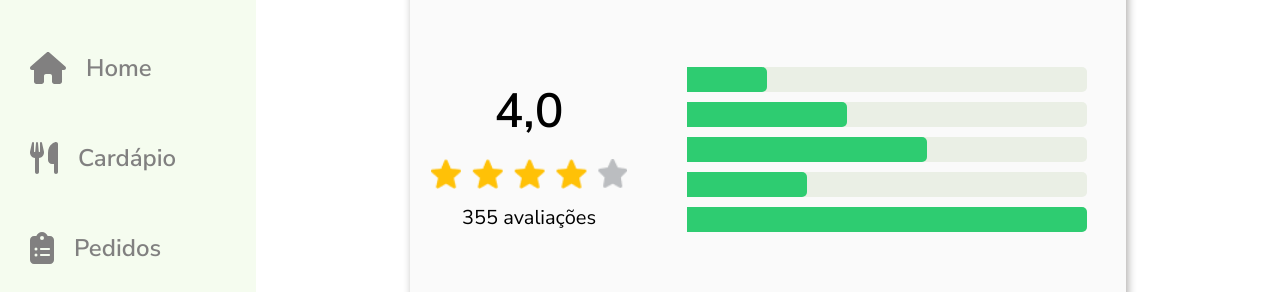
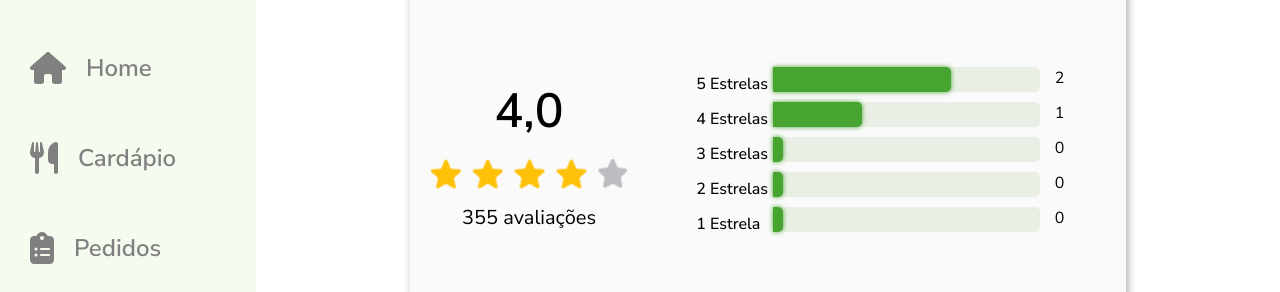
Before and after one commit to Xul14/SaveEats-Web, a React (Vite) app: page /menu/avaliacao in a window 1280 px wide. Shown: the part 126-418 px from the top of the page. Built offline with nearby package versions, Linux system fonts and the light colour scheme; no server answers.

Commit message:
Perfil editando

```diff
--- a/src/components/BarAvaliacao/BarAvaliacao.css
+++ b/src/components/BarAvaliacao/BarAvaliacao.css
@@ -1,9 +1,15 @@
 .bar-chart {
+    width: 80%;
     display: flex;
+    margin: 0 auto;
+    flex-direction: column;
+}
+
+.container-bar-av {
+    height: 100%;
     width: 100%;
-    margin: 0 auto;
-    max-width: 400px;
-    flex-direction: column;
+    display: grid;
+    grid-template-columns: 20% 1fr 10%;
 }
 
 .bar {
@@ -13,7 +19,7 @@
     margin-bottom: 10px;
     border-radius: 5px;
     justify-content: space-between;
-    background-color:  rgba(144, 174, 110, 0.15);
+    background-color: rgba(144, 174, 110, 0.15);
 }
 
 .bar-label {
@@ -21,26 +27,37 @@
     align-self: center;
 }
 
-.bar-fill {
+.bar_fill {
     width: 0;
     padding: 5px;
-    color: #fff;
     text-align: right;
     border-radius: 0 5px 5px 0;
-    background-color: #488A27;
+    background-color: #48a431;
+    box-shadow: 0px 0px 5px #48a431;
     transition: width 0.3s ease-in-out;
+    animation: fillAnimation 2s ease;
 }
 
-.bar-label {
+.bar_label {
     align-self: center;
+    font-weight: 500;
+}
+
+.quant_avaliacao_estrela {
+    display: flex;
+    justify-content: center;
+
 }
 
 .bar-fill {
     background-color: #2ecc71;
 }
 
-.chart-background {
-    padding: 10px;
-    border-radius: 10px;
-    background-color: #f1f1f1;
-}
+@keyframes fillAnimation {
+    from {
+      width: 0;
+    }
+    to {
+      width: 100%;
+    }
+  }
--- a/src/components/BarAvaliacao/BarAvaliacao.jsx
+++ b/src/components/BarAvaliacao/BarAvaliacao.jsx
@@ -3,15 +3,15 @@ import React, { useState, useEffect } from "react";
 import './BarAvaliacao.css'
 
 const data = [
-    { label: 'Estrela 1', value: 4 },
-    { label: 'Estrela 2', value: 8 },
-    { label: 'Estrela 3', value: 12 },
-    { label: 'Estrela 4', value: 6 },
-    { label: 'Estrela 5', value: 20 },
+    { label: '5 Estrelas', value: 2 },
+    { label: '4 Estrelas', value: 1 },
+    { label: '3 Estrelas', value: 0 },
+    { label: '2 Estrelas', value: 0 },
+    { label: '1 Estrela', value: 0 },
 ];
 
 export const BarAvaliacao = () => {
-    const max = Math.max(...data.map((item) => item.value));
+    const totalValue = data.reduce((acc, item) => acc + item.value, 0);
 
     return (
 
@@ -19,13 +19,15 @@ export const BarAvaliacao = () => {
 
             {data.map((item, index) => (
 
-                <div className="bar" key={index}>
+                <div className="container-bar-av">
 
-                     {/* <div className="bar-label">{item.label}</div> */}
+                    <div className="bar_label">{item.label}</div>
 
-                    <div className="bar-fill" style={{ width: `${(item.value / max) * 100}%` }}>
-                        {/* {item.value} */}
+                    <div className="bar" key={index}>
+                        <div className="bar_fill" style={{ width: `${(item.value / totalValue) * 100}%` }}></div>
                     </div>
+
+                    <p className="quant_avaliacao_estrela">{item.value}</p>
 
                 </div>
 
--- a/src/pages/Menu/AvaliacaoPage/AvaliacaoPage.jsx
+++ b/src/pages/Menu/AvaliacaoPage/AvaliacaoPage.jsx
@@ -56,12 +56,6 @@ export function AvaliacaoPage() {
 
                             <div className="container_bars_estrelas">
 
-                                {/* <div className="card">
-                                    <p className="avaliation_number">5</p>
-                                    <div className="card_5"></div>
-                                    <p className="avaliation_result">95</p>
-                                </div> */}
-
                                 <BarAvaliacao/>
 
                             </div>
--- a/src/pages/Menu/PerfilPage/PerfilPage.css
+++ b/src/pages/Menu/PerfilPage/PerfilPage.css
@@ -73,6 +73,11 @@
     height: 60px;
 }
 
+.option-av{
+    font-size: 1.25rem;
+    color: #0d0d0d;
+}
+
 .btn-salvar-edicao{
     width: 100%;
     height: 100%;
--- a/src/pages/Menu/PerfilPage/PerfilPage.jsx
+++ b/src/pages/Menu/PerfilPage/PerfilPage.jsx
@@ -21,12 +21,30 @@ export function PerfilPage() {
     const [dadosPerfil, setDadosPerfil] = useState([0]);
     const [isEditing, setIsEditing] = useState(false);
 
+    //Consumo da API para o input de Categorias
+    const [categorias, setCategorias] = useState([])
+    const [categoriaSelecionada, setCategoriaSelecionada] = useState('')
+
+    useEffect(() => {
+        async function fetchCategoria() {
+            try {
+                const response = await axios.get('http://localhost:3000/v1/saveeats/categoria/restaurante');
+                const responseData = response.data.categorias
+                setCategorias(responseData)
+                // setCategoriaSelecionada(responseData.categoria);
+            } catch (error) {
+                console.error('Erro ao obter dados da API:', error)
+            }
+        }
+
+        fetchCategoria()
+    }, [])
+
     useEffect(() => {
         async function fetchData() {
             try {
                 const response = await axios.get(`http://localhost:3000/v1/saveeats/restaurante/id/${idRestaurante}`);
                 const responseData = response.data.restaurantes
-                console.log(responseData);
                 setDadosPerfil(responseData)
             } catch (error) {
                 console.error('Erro ao obter dados da API:', error)
@@ -61,10 +79,9 @@ export function PerfilPage() {
             nome_cidade: dadosPerfil[0].nome_cidade,
             nome_estado: dadosPerfil[0].nome_estado
         };
-console.log(dadosAtualizados);
+        console.log(dadosAtualizados);
         try {
             const response = await axios.put(`http://localhost:3000/v1/saveeats/restaurante/id/${idRestaurante}`, dadosAtualizados);
-            // const response = await axios.put(`http://localhost:8080/v1/saveeats/restaurante/id/${dadosAtualizados.id_restaurante}`, dadosAtualizados);
 
             if (response.status === 200) {
                 console.log("Editado com sucesso");
@@ -78,11 +95,9 @@ console.log(dadosAtualizados);
         setIsEditing(false);
     }
 
-    // Função para atualizar os campos de entrada conforme o usuário digita
     const handleInputChange = (e, field) => {
         const newValue = e.target.value;
 
-        // Atualize o estado de acordo com o campo modificado
         setDadosPerfil(prevData => ({
             ...prevData,
             [0]: {
@@ -129,7 +144,18 @@ console.log(dadosAtualizados);
 
                         <div className="input-editar-dados">
                             <p className="nome-input-editar">Categoria do estabelecimento</p>
-                            <input type="text" className="input-editar" value={dadosPerfil[0].categoria_restaurante} disabled={!isEditing} onChange={(e) => handleInputChange(e, "categoria_restaurante")} ></input>
+
+
+                            <select name="Categoria" className="input-editar option-av" value={categoriaSelecionada} disabled={!isEditing} onChange={(e) => setCategoriaSelecionada(e.target.value)}>
+                                <option>{dadosPerfil[0].categoria_restaurante}</option>
+                                {categorias.map((categoria, index) => (
+                                    <option key={index} value={categoria.nome_categoria}>
+                                        {categoria.nome_categoria}
+                                    </option>
+                                ))}
+                            </select>
+
+
                         </div>
 
                         <div className="input-editar-dados">
```
